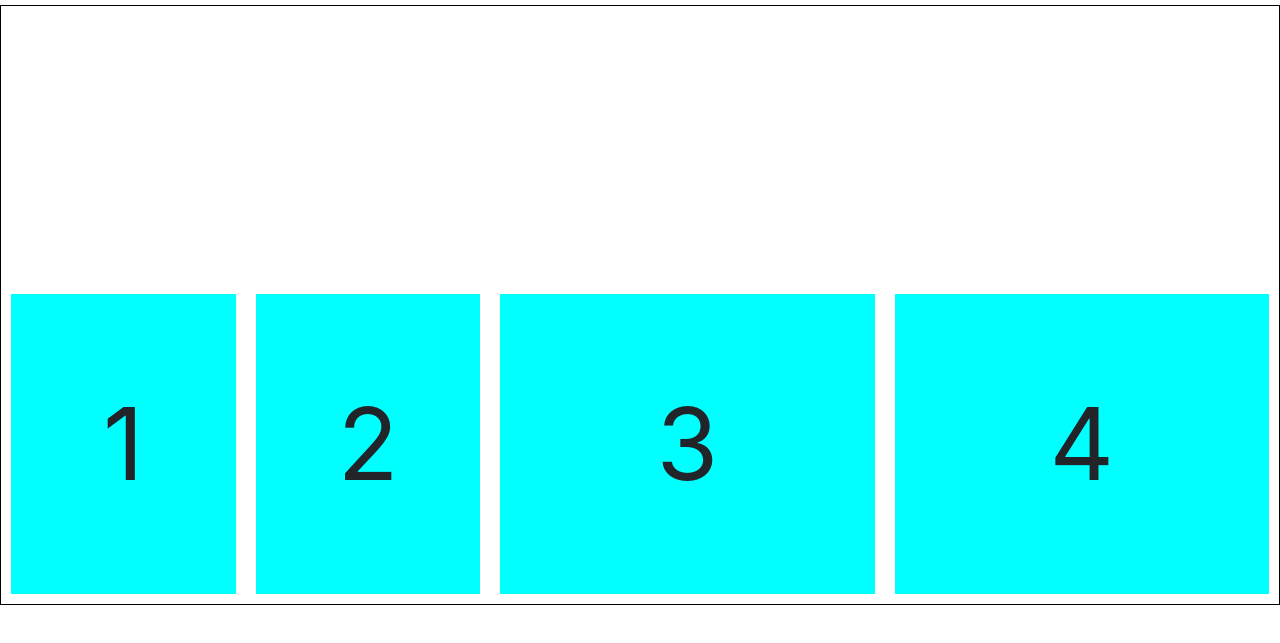
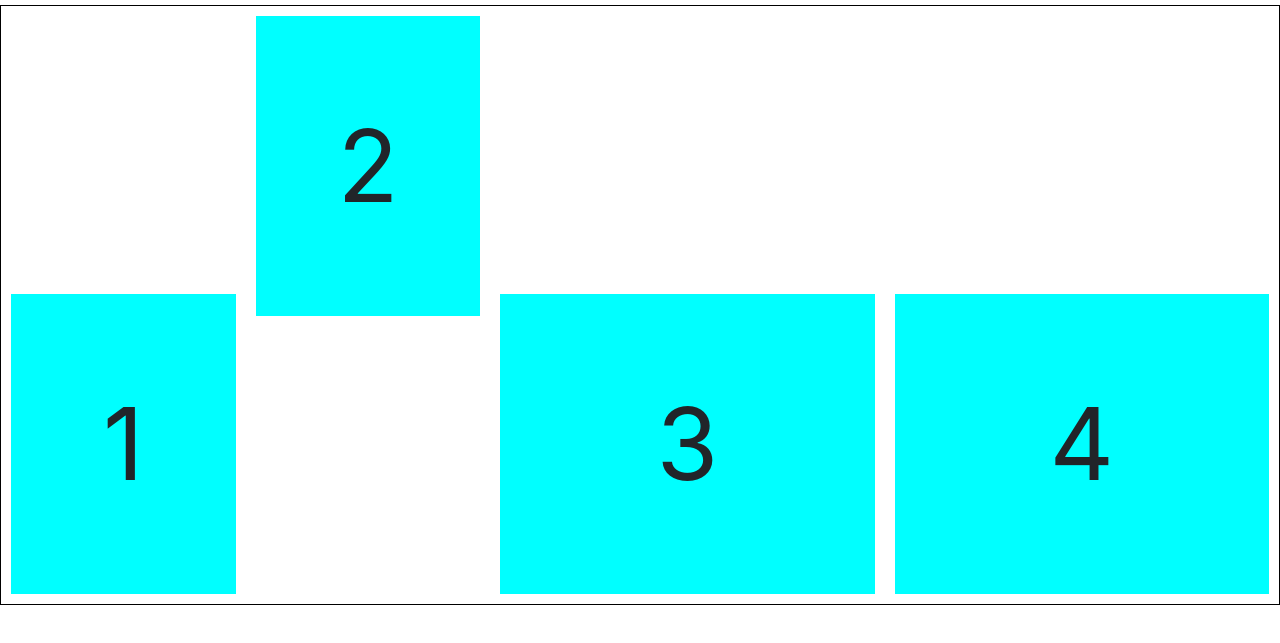
Before and after one commit to nikkigarcia/flexbox-example, a plain HTML site: page index.html in a window 1280 px wide. Shown: the part 51-694 px from the top of the page. Drawn offline with nearby package versions, Linux system fonts and the light colour scheme.

Commit message:
aligned second child to top of block-1 class div

```diff
--- a/css/styles.css
+++ b/css/styles.css
@@ -25,3 +25,7 @@
 .box2{
     width: 500px;
 }
+.second{
+    display: flex;
+    align-self: flex-start;
+}
--- a/index.html
+++ b/index.html
@@ -12,7 +12,7 @@
     <h1 class="center">Flexbox</h1>
     <div class="block-1">
         <div class="box box1">1</div>
-        <div class="box box1">2</div>
+        <div class="box box1 second">2</div>
         <div class="box box2">3</div>
         <div class="box box2">4</div>
     </div>
```
